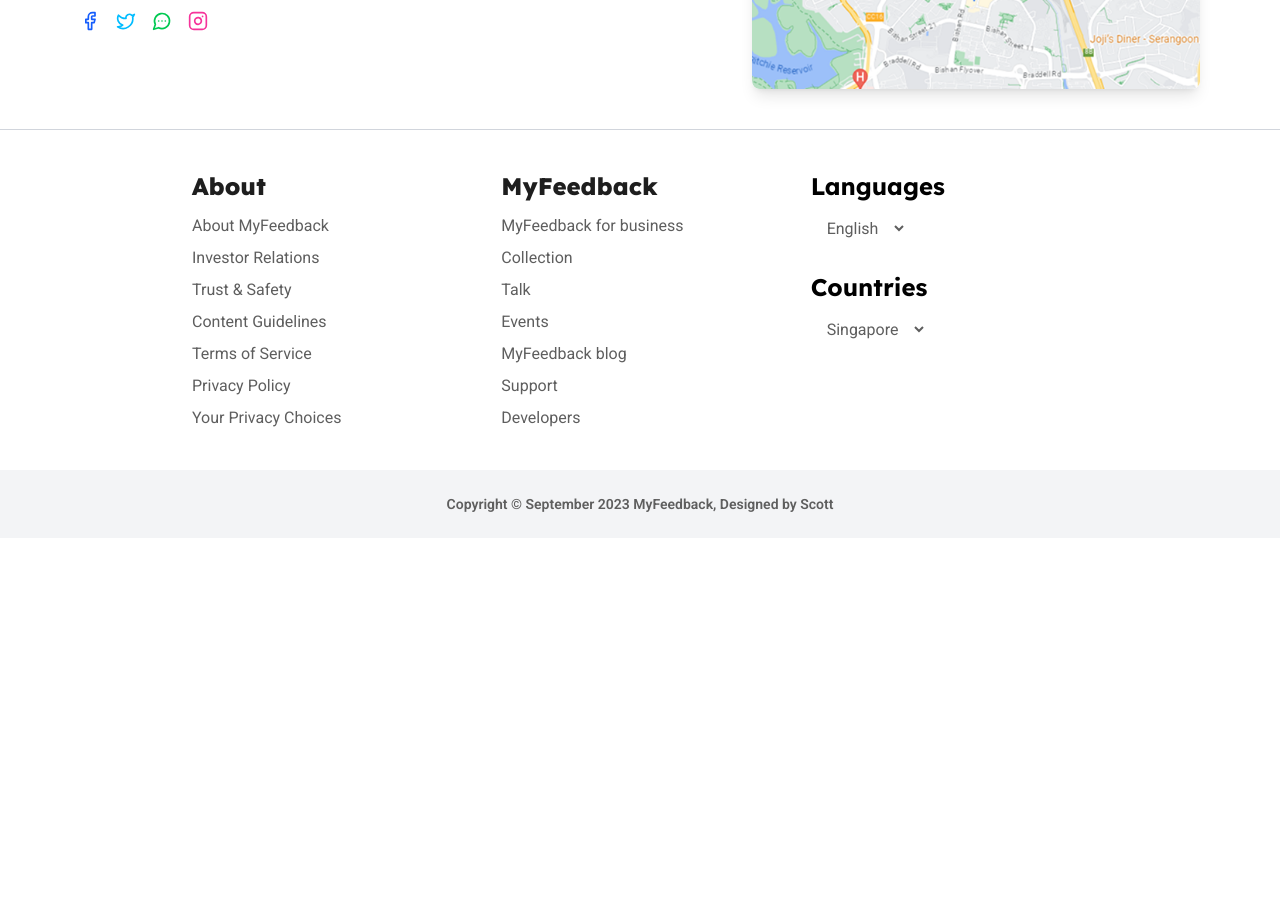
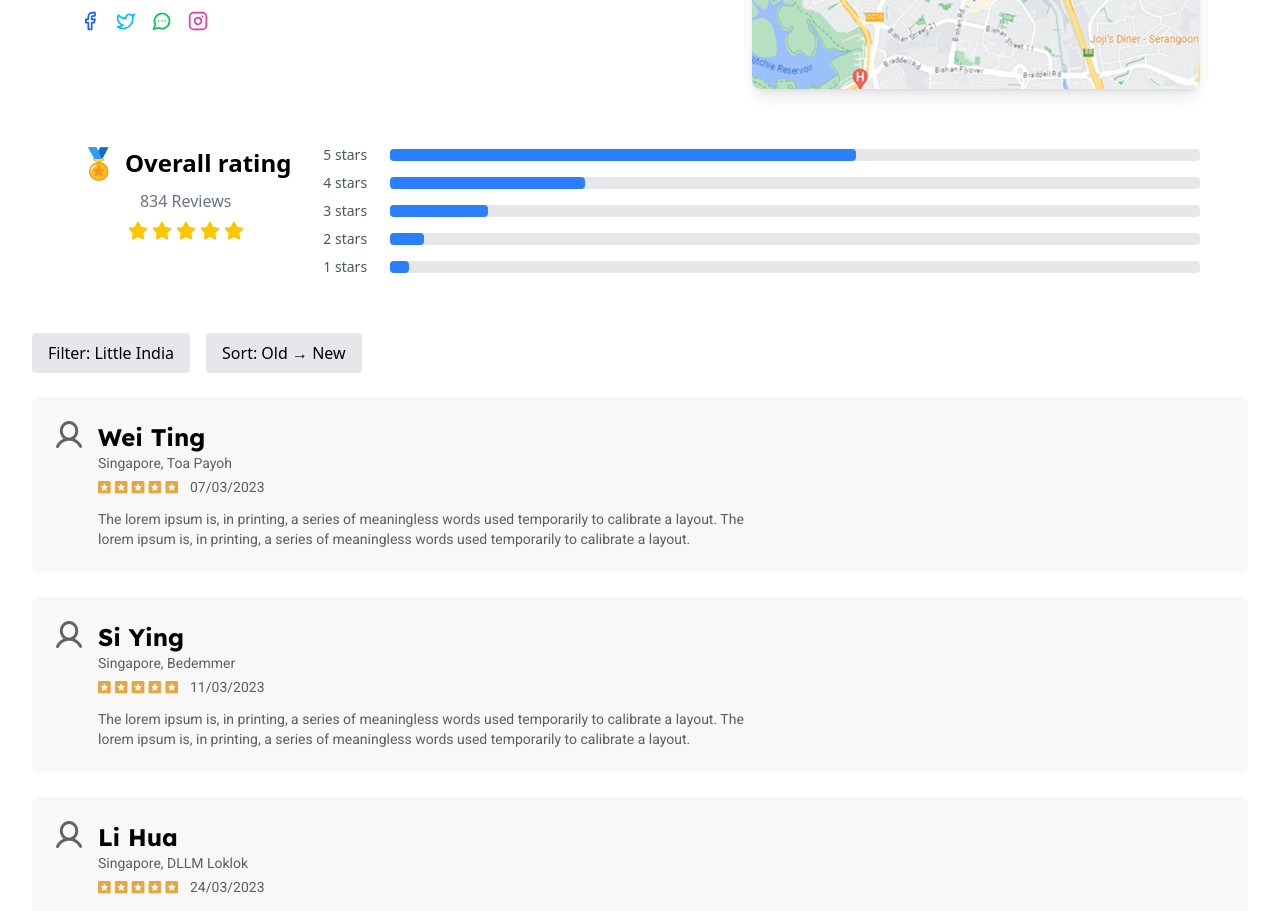
Before and after one commit to simonfornt/myfeedback, a React (Vite) app: page /betila in a window 1280 px wide. Shown: the part 1700-2611 px from the top of the page. Before the commit the page ends 2238 px from the top, so only its background shows below. Built offline with nearby package versions, Linux system fonts and the light colour scheme.

Commit message:
added reviews system

```diff
--- a/src/Betila/Betila.jsx
+++ b/src/Betila/Betila.jsx
@@ -2,6 +2,8 @@
 import HeroBetila from '../Betilacomponent/HeroBetila';
 import BetilaGallary from '../Betilacomponent/BetilaGallary';
 import BetilaInfo from '../Betilacomponent/BetilaInfo';
+import Ratting from '../Betilacomponent/Ratting';
+import ReviewSection from '../Betilacomponent/ReviewSection';
 
 
 function Betila() {
@@ -10,6 +12,8 @@
         <HeroBetila/>
         <BetilaGallary/>
         <BetilaInfo/>
+        <Ratting/>
+        <ReviewSection/>
 
     </>
   )
--- /dev/null
+++ b/src/Betilacomponent/Ratting.jsx
@@ -0,0 +1,59 @@
+import React from 'react';
+import { Star } from 'lucide-react';
+
+const ratings = [
+  { stars: 5, count: 480 },
+  { stars: 4, count: 200 },
+  { stars: 3, count: 100 },
+  { stars: 2, count: 35 },
+  { stars: 1, count: 19 },
+];
+
+const totalReviews = ratings.reduce((sum, item) => sum + item.count, 0);
+
+
+function Ratting() {
+  return (
+    <>
+        <div className="max-w-6xl mx-auto mt-10 p-4 ">
+      <div className="flex items-start gap-8 flex-wrap">
+        {/* Left Side */}
+        <div className="flex flex-col items-center gap-2">
+          <div className="flex items-center gap-2">
+            <span className="text-3xl">🏅</span>
+            <h3 className="text-2xl font-bold">Overall rating</h3>
+          </div>
+          <p className="text-gray-500">{totalReviews} Reviews</p>
+          <div className="flex gap-1">
+            {Array(5)
+              .fill()
+              .map((_, i) => (
+                <Star key={i} className="w-5 h-5 text-yellow-400 fill-yellow-400" />
+              ))}
+          </div>
+        </div>
+
+        {/* Right Side */}
+        <div className="flex-1 space-y-2 w-full md:w-2/3">
+          {ratings.map((item, idx) => {
+            const percentage = (item.count / totalReviews) * 100;
+            return (
+              <div key={idx} className="flex items-center gap-2">
+                <span className="w-16 text-sm text-gray-600">{item.stars} stars</span>
+                <div className="w-full h-3 bg-gray-200 rounded">
+                  <div
+                    className="h-3 bg-blue-500 rounded"
+                    style={{ width: `${percentage}%` }}
+                  ></div>
+                </div>
+              </div>
+            );
+          })}
+        </div>
+      </div>
+    </div>
+    </>
+  )
+}
+
+export default Ratting
--- /dev/null
+++ b/src/Betilacomponent/ReviewSection.jsx
@@ -0,0 +1,146 @@
+import React, { useState } from 'react'
+
+const reviewsData = [
+  {
+    id: 1,
+    name: 'Wei jie',
+    location: 'Singapore, Little India',
+    date: '29/11/2023',
+    review: 'The lorem ipsum is, in printing, a series of meaningless words used temporarily to calibrate a layout. The lorem ipsum is, in printing, a series of meaningless words used temporarily to calibrate a layout.',
+    avatar: 'avatr.png',
+    stars: 'star.png'
+  },
+  {
+    id: 2,
+    name: 'Mei Ling',
+    location: 'Singapore, Orchad boulevard',
+    date: '29/05/2023',
+    review: 'The lorem ipsum is, in printing, a series of meaningless words used temporarily to calibrate a layout. The lorem ipsum is, in printing, a series of meaningless words used temporarily to calibrate a layout.',
+    avatar: 'avatr.png',
+    stars: 'star.png'
+  },
+  {
+    id: 3,
+    name: 'Wei Xiong',
+    location: 'Singapore, Takashimaya',
+    date: '01/05/2023',
+    review: 'The lorem ipsum is, in printing, a series of meaningless words used temporarily to calibrate a layout. The lorem ipsum is, in printing, a series of meaningless words used temporarily to calibrate a layout.',
+    avatar: 'avatr.png',
+    stars: 'star.png'
+  },
+  {
+    id: 4,
+    name: 'Ming Wei',
+    location: 'Singapore, Little India',
+    date: '31/04/2023',
+    review: 'The lorem ipsum is, in printing, a series of meaningless words used temporarily to calibrate a layout. The lorem ipsum is, in printing, a series of meaningless words used temporarily to calibrate a layout.',
+    avatar: 'avatr.png',
+    stars: 'star.png'
+  },
+  {
+    id: 5,
+    name: 'Xin Yi',
+    location: 'Singapore, Zeb rooms',
+    date: '30/04/2023',
+    review: 'The lorem ipsum is, in printing, a series of meaningless words used temporarily to calibrate a layout. The lorem ipsum is, in printing, a series of meaningless words used temporarily to calibrate a layout.',
+    avatar: 'avatr.png',
+    stars: 'star.png'
+  },
+  {
+    id: 6,
+    name: 'Zhi Hao',
+    location: 'Singapore, Boon Keng',
+    date: '27/03/2023',
+    review: 'The lorem ipsum is, in printing, a series of meaningless words used temporarily to calibrate a layout. The lorem ipsum is, in printing, a series of meaningless words used temporarily to calibrate a layout.',
+    avatar: 'avatr.png',
+    stars: 'star.png'
+  },
+  {
+    id: 7,
+    name: 'Li Hua',
+    location: 'Singapore, DLLM Loklok',
+    date: '24/03/2023',
+    review: 'The lorem ipsum is, in printing, a series of meaningless words used temporarily to calibrate a layout. The lorem ipsum is, in printing, a series of meaningless words used temporarily to calibrate a layout.',
+    avatar: 'avatr.png',
+    stars: 'star.png'
+  },
+  {
+    id: 8,
+    name: 'Si Ying',
+    location: 'Singapore, Bedemmer',
+    date: '11/03/2023',
+    review: 'The lorem ipsum is, in printing, a series of meaningless words used temporarily to calibrate a layout. The lorem ipsum is, in printing, a series of meaningless words used temporarily to calibrate a layout.',
+    avatar: 'avatr.png',
+    stars: 'star.png'
+  },
+  {
+    id: 9,
+    name: 'Wei Ting',
+    location: 'Singapore, Toa Payoh',
+    date: '07/03/2023',
+    review: 'The lorem ipsum is, in printing, a series of meaningless words used temporarily to calibrate a layout. The lorem ipsum is, in printing, a series of meaningless words used temporarily to calibrate a layout.',
+    avatar: 'avatr.png',
+    stars: 'star.png'
+  },
+]
+
+function ReviewSection() {
+  const [filtered, setFiltered] = useState(false)
+  const [sortAsc, setSortAsc] = useState(true)
+
+  const filteredReviews = filtered
+    ? reviewsData.filter(review => review.location.toLowerCase().includes('little india'))
+    : reviewsData
+
+  const sortedReviews = [...filteredReviews].sort((a, b) => {
+    const dateA = new Date(a.date.split('/').reverse().join('-'))
+    const dateB = new Date(b.date.split('/').reverse().join('-'))
+    return sortAsc ? dateA - dateB : dateB - dateA
+  })
+
+  return (
+    <div className='max-w-7xl w-full mx-auto my-10 px-4 sm:px-6 lg:px-8'>
+      <div className='flex flex-wrap gap-4 mb-4'>
+        <button
+          onClick={() => setFiltered(prev => !prev)}
+          className='px-4 py-2 bg-gray-200 rounded hover:bg-gray-300 text-sm sm:text-base'
+        >
+          {filtered ? 'Show All' : 'Filter: Little India'}
+        </button>
+        <button
+          onClick={() => setSortAsc(prev => !prev)}
+          className='px-4 py-2 bg-gray-200 rounded hover:bg-gray-300 text-sm sm:text-base'
+        >
+          Sort: {sortAsc ? 'Old → New' : 'New → Old'}
+        </button>
+      </div>
+
+      {sortedReviews.map((review) => (
+        <div key={review.id} className='my-6 w-full rounded-md flex flex-col sm:flex-row p-4 sm:p-6 gap-4 bg-[#F8F8F8]'>
+          <div className='shrink-0'>
+            <img src={review.avatar} alt={`${review.name} avatar`} className=' ' />
+          </div>
+          <div className='flex-1'>
+            <h2 className='font-lexend font-bold text-xl sm:text-2xl'>{review.name}</h2>
+            <p className='font-robot text-sm text-[#5E5E5E]'>{review.location}</p>
+            <div className='flex items-center gap-3 mb-3 mt-1'>
+              <img src={review.stars} alt="rating" className='w-20 h-auto' />
+              <p className='font-robot text-sm text-[#5E5E5E]'>{review.date}</p>
+            </div>
+            <p className='font-robot text-sm text-[#5E5E5E] max-w-full sm:max-w-2xl'>
+              {review.review}
+            </p>
+          </div>
+        </div>
+      ))}
+
+      <div className='text-center mt-8'>
+        <button className='bg-sky-600 text-white font-robot py-2 px-6 rounded-full text-base hover:bg-sky-700 transition'>
+          Show more reviews
+        </button>
+      </div>
+    </div>
+  )
+}
+
+export default ReviewSection
```
